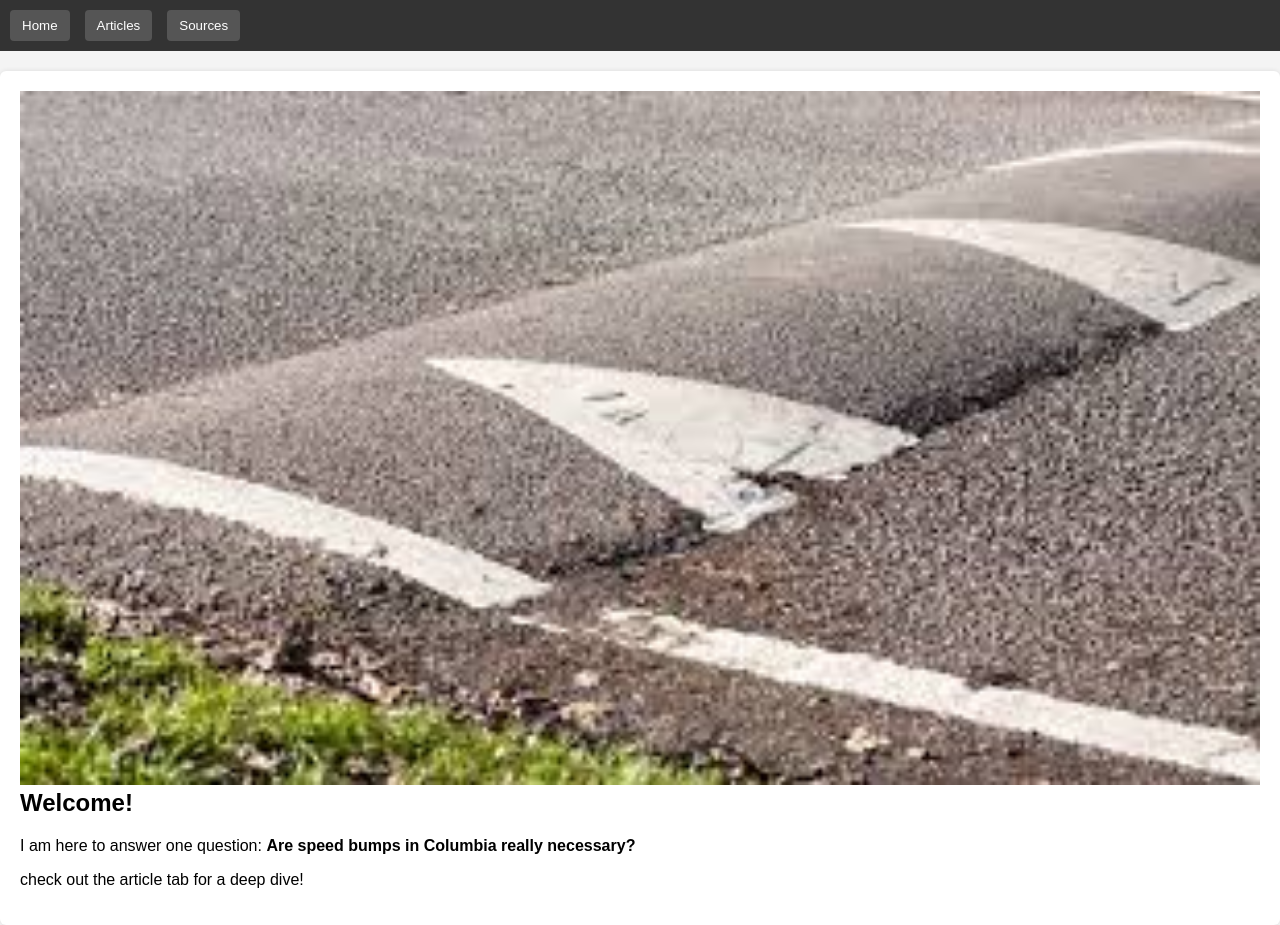
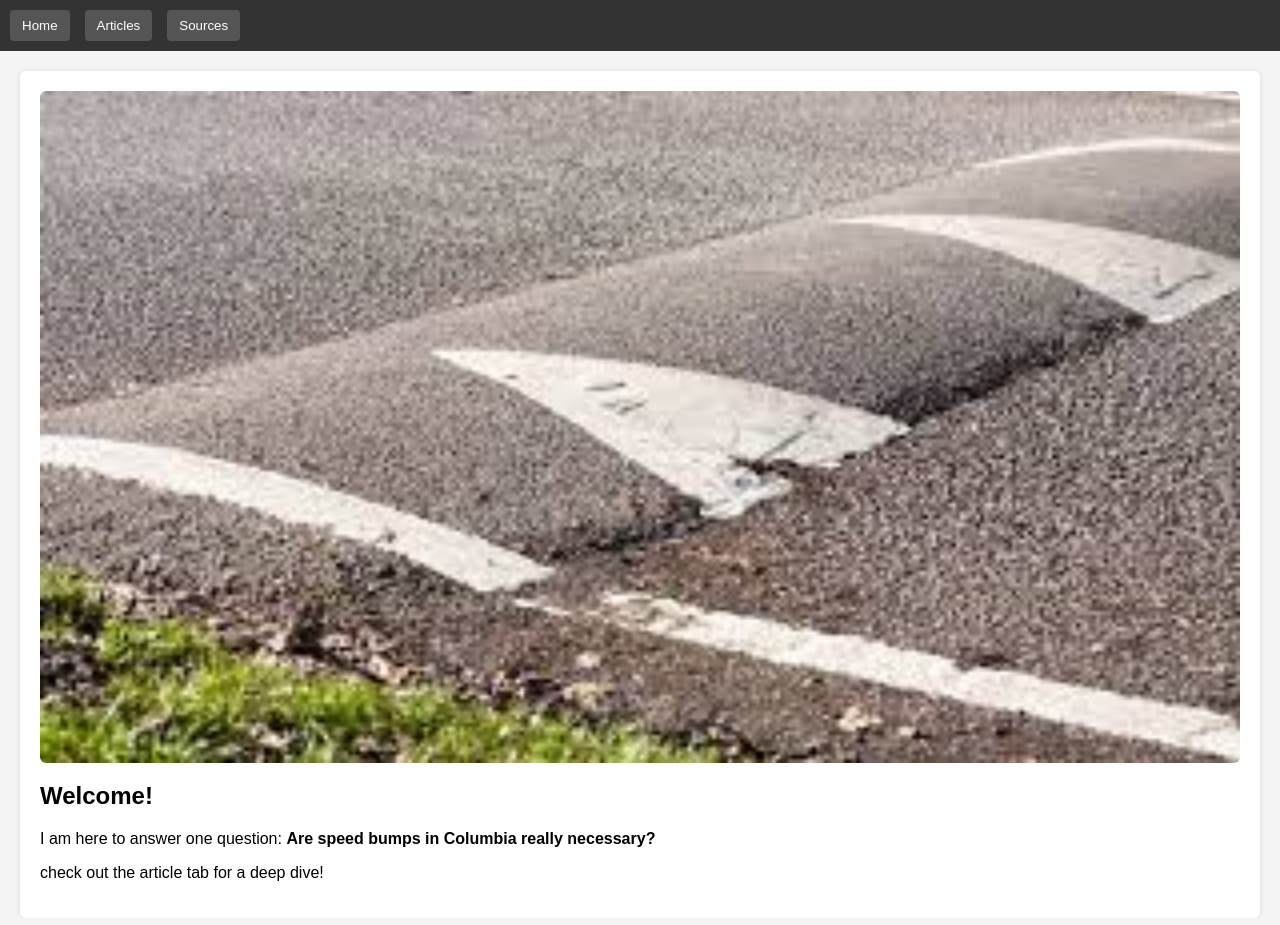
Before and after one commit to SummonToad/speedbumps, a plain HTML site: page index.html in a window 1280 px wide. Drawn offline with Linux system fonts and the light colour scheme.

Commit message:
Update index.html

```diff
--- a/index.html
+++ b/index.html
@@ -31,18 +31,19 @@
     .section {
       display: none;
       padding: 20px;
-      max-width: 2000px;
+      max-width: 1200px; /* bigger container */
       margin: auto;
       background: white;
       margin-top: 20px;
       border-radius: 6px;
       box-shadow: 0 0 5px rgba(0,0,0,0.1);
     }
+
     .section img {
       width: 100%;
       height: auto;
-      max-width: 2000px; /* not required but prevents distortion */
-      object-fit: contain;
+      border-radius: 6px;
+      margin-bottom: 15px;
     }
 
 
```
